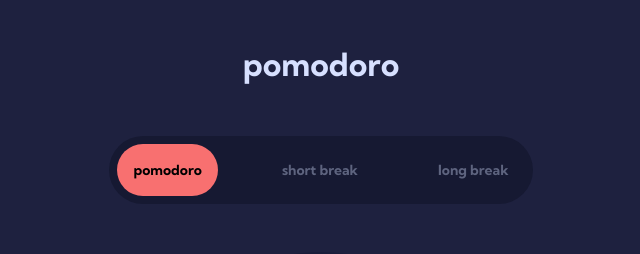
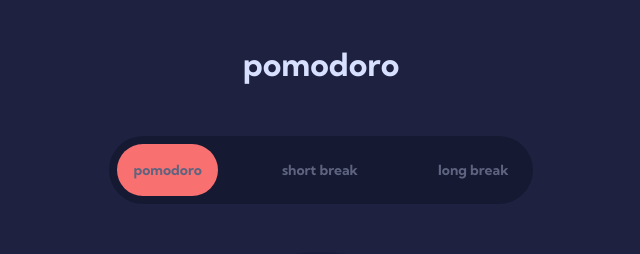
Before and after one commit to yan-batista/pomodoro_app, a React (Vite) app: page / in a window 1280 px wide. Shown: the top 254 px of the page, without its empty margins (319-959 px from the left). Built offline with nearby package versions, Linux system fonts and the light colour scheme.

Commit message:
adicionado controle de relogio

```diff
--- a/src/App.tsx
+++ b/src/App.tsx
@@ -1,16 +1,20 @@
+import { useState } from "react";
 import "./styles/global.css";
+import TimerSelector from "./Components/TimerSelector";
 
 function App() {
+  const [selected, setSelected] = useState("pomodoro");
+
+  function onClickChangeSelected(event: React.MouseEvent<HTMLParagraphElement>) {
+    setSelected(event.currentTarget.innerHTML.toLowerCase());
+  }
+
   return (
     <main className="w-screen h-screen bg-blue flex flex-row justify-center items-start p-10">
       <div className="flex flex-col items-center gap-12">
         <h1 className="text-[32px] text-text">pomodoro</h1>
 
-        <div className="flex flex-row justify-center items-center bg-dark_blue p-2 rounded-full gap-12">
-          <p className="bg-accent_red rounded-full p-4 cursor-pointer text-sm select-none">pomodoro</p>
-          <p className="cursor-pointer text-sm text-dark_text p-4 select-none">short break</p>
-          <p className="cursor-pointer text-sm text-dark_text p-4 select-none">long break</p>
-        </div>
+        <TimerSelector onClickHandler={onClickChangeSelected} selected={selected} />
 
         <div className="clock cursor-pointer">
           <div className="clock_gradient_border bg-gradient-to-br from-darker_blue to-light_blue w-[25rem] h-[25rem] rounded-full relative flex flex-row justify-center items-center">
--- /dev/null
+++ b/src/Components/TimerSelector.tsx
@@ -0,0 +1,41 @@
+interface Props {
+  onClickHandler: (event: React.MouseEvent<HTMLParagraphElement>) => void;
+  selected: string;
+}
+
+const TimerSelector: React.FC<Props> = ({ onClickHandler, selected }: Props) => {
+  return (
+    <div className="flex flex-row justify-center items-center bg-dark_blue p-2 rounded-full gap-12">
+      <p
+        className={`cursor-pointer text-sm text-dark_text p-4 select-none ${
+          selected === "pomodoro" ? "bg-accent_red rounded-full text-black" : ""
+        }`}
+        onClick={onClickHandler}
+      >
+        pomodoro
+      </p>
+      <p
+        className={`cursor-pointer text-sm text-dark_text p-4 select-none ${
+          selected === "short break" ? "bg-accent_red rounded-full text-black" : ""
+        }`}
+        onClick={onClickHandler}
+      >
+        short break
+      </p>
+      <p
+        className={`cursor-pointer text-sm text-dark_text p-4 select-none ${
+          selected === "long break" ? "bg-accent_red rounded-full text-black" : ""
+        }`}
+        onClick={onClickHandler}
+      >
+        long break
+      </p>
+    </div>
+  );
+};
+
+export default TimerSelector;
+
+/** style for selected
+ * bg-accent_red rounded-full text-black
+ */
```
